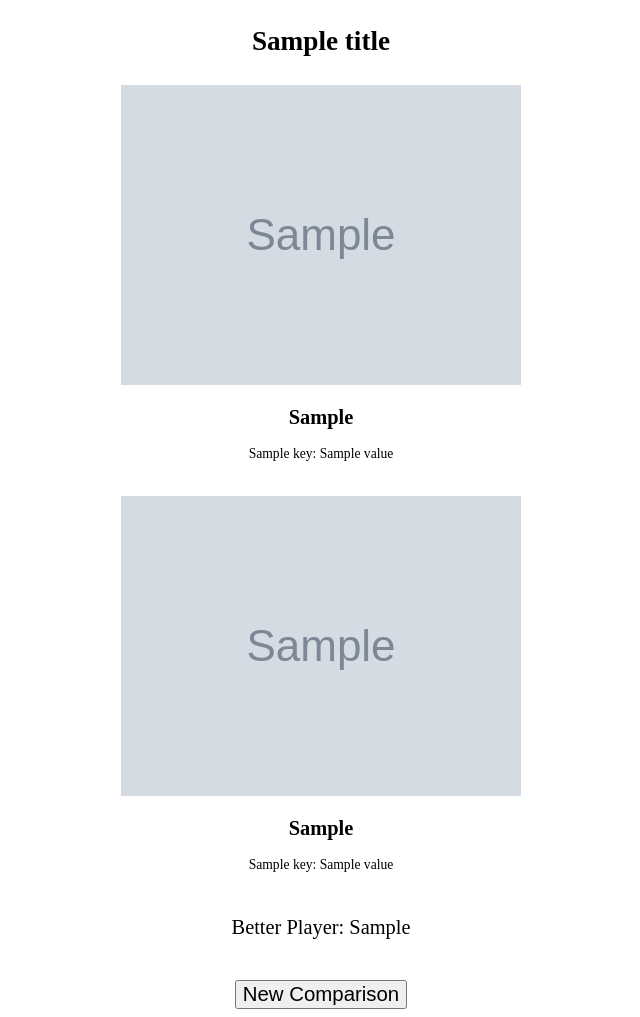
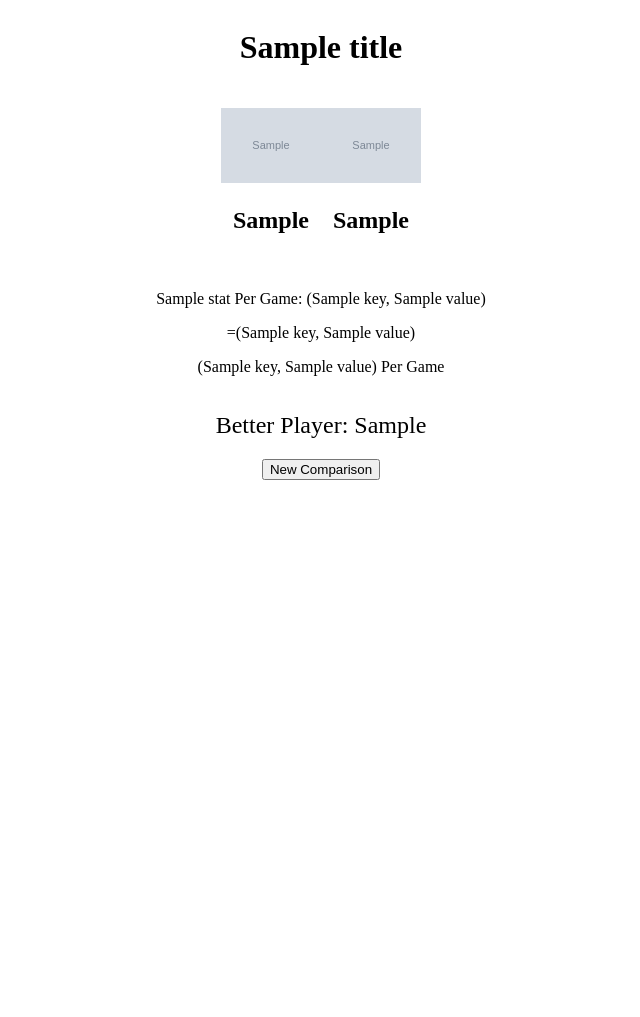
Before and after one commit to sourishv/nba, a Flask app: template templates/nba.html in a window 1280 px wide. Shown: the whole page, without its empty margins (319-959 px from the left). After the commit the page ends 480 px from the top, so only its background shows below. Run offline with Flask 3, Linux system fonts and the light colour scheme; the template is opened without the code that fills it: most values are stand-ins (such as "Sample title", 1, 10 or a date in 2020); grey boxes marked "Sample" are stand-in pictures.

Commit message:
v0.52 formatting scuffed on nba.html

```diff
--- a/templates/nba.html
+++ b/templates/nba.html
@@ -1,5 +1,6 @@
 <!DOCTYPE html>
 <html lang="en">
+
 <head>
     <meta charset="UTF-8">
     <meta name="viewport" content="width=device-width, initial-scale=1.0">
@@ -9,44 +10,65 @@
             display: flex;
             flex-direction: column;
             align-items: center;
-            font-size: 85%;
+            text-align: center;
         }
 
         .player-container {
-            text-align: center;
-            margin: 10px;
+            display: flex;
+            justify-content: space-around;
+            align-items: center;
+            margin: 20px;
         }
 
-        .bigger-text {
-            font-size: 1.5em;
-            margin-top: 20px;
+        .player-container img {
+            max-width: 100px;
+            max-height: 100px;
+        }
+
+        .stats-container {
+            display: flex;
+            justify-content: space-around;
+            align-items: center;
+        }
+
+        .stat-item {
+            margin: 0 10px;
+        }
+
+        .comparison-container {
+            font-size: 24px;
+            margin: 20px 0;
         }
     </style>
 </head>
+
 <body>
     <h1>{{ title }}</h1>
     <div class="player-container">
-        <img src="{{ player1_image_url }}" alt="{{ player1 }} Image">
-        <h2>{{ player1 }}</h2>
-        <!-- Display player 1 stats -->
-        {% for key, value in stats1.items() %}
-            <p>{{ key }}: {{ value }}</p>
+        <div>
+            <img src="{{ player1_image_url }}" alt="{{ player1 }} Image">
+            <h2>{{ player1 }}</h2>
+        </div>
+        <div>
+            <img src="{{ player2_image_url }}" alt="{{ player2 }} Image">
+            <h2>{{ player2 }}</h2>
+        </div>
+    </div>
+    <div class="stats-container">
+        {% for stat in selected_stats %}
+        <div class="stat-item">
+            <p>{{ stat }} Per Game: {{ stats1[stat] }}</p>
+            <span>{% if stats1[stat] > stats2[stat] %}&gt;{% elif stats1[stat] < stats2[stat] %}&lt;{% else %}={{ stats1[stat] }}{% endif %}</span>
+            <p>{{ stats2[stat] }} Per Game</p>
+        </div>
         {% endfor %}
     </div>
-    <div class="player-container">
-        <img src="{{ player2_image_url }}" alt="{{ player2 }} Image">
-        <h2>{{ player2 }}</h2>
-        <!-- Display player 2 stats -->
-        {% for key, value in stats2.items() %}
-            <p>{{ key }}: {{ value }}</p>
-        {% endfor %}
-    </div>
-
-    <p class="bigger-text">Better Player: {{ better_player }}</p>
+    <p class="comparison-container">Better Player: {{ better_player }}</p>
 
     <!-- Button for new comparison -->
     <form action="/" method="get">
-        <button type="submit" class="bigger-text">New Comparison</button>
+        <button type="submit">New Comparison</button>
     </form>
 </body>
+
 </html>
```
Also changed, not shown: nba.py (+14 -19 lines).
